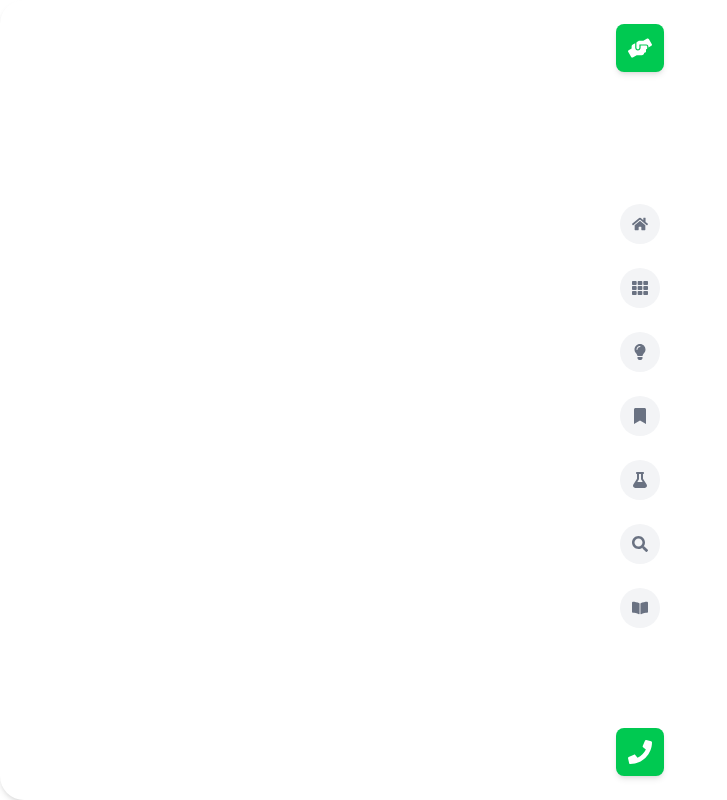
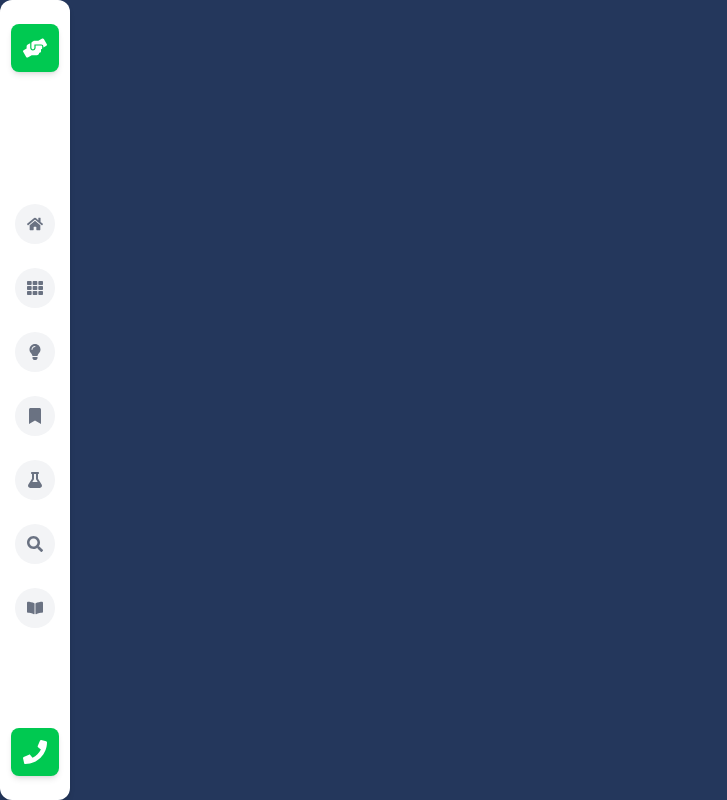
Before and after one commit to Shondarzer-Taroka/idr-task-dua, a Next.js app: page / in a window 1280 px wide. Shown: the whole page, without its empty margins (0-727 px from the left). Built offline with nearby package versions, Linux system fonts and the light colour scheme.

Commit message:
width set in div

```diff
--- a/src/components/Homepages/Homepage.jsx
+++ b/src/components/Homepages/Homepage.jsx
@@ -2,7 +2,7 @@ import LeftSide from "../Layout/LeftSide";
 
 const Homepage = () => {
     return (
-        <div>
+        <div className="bg-[#24375c]">
             <LeftSide/>
         </div>
     );
--- a/src/components/Layout/LeftSide.jsx
+++ b/src/components/Layout/LeftSide.jsx
@@ -50,7 +50,7 @@ import { FaHandsHelping, FaHome, FaTh, FaLightbulb, FaBookmark, FaFlask, FaSearc
 
 const LeftSide = () => {
   return (
-    <div className="flex flex-col justify-between items-center bg-white rounded-l-3xl py-6 px-2 h-screen shadow-md">
+    <div className="flex flex-col justify-between items-center bg-white rounded-xl py-6 px-2 w-[70px] h-screen shadow-md">
       {/* Top button */}
       <button className="bg-green-500 text-white p-3 rounded-lg shadow-md">
         <FaHandsHelping size={24} />
```
